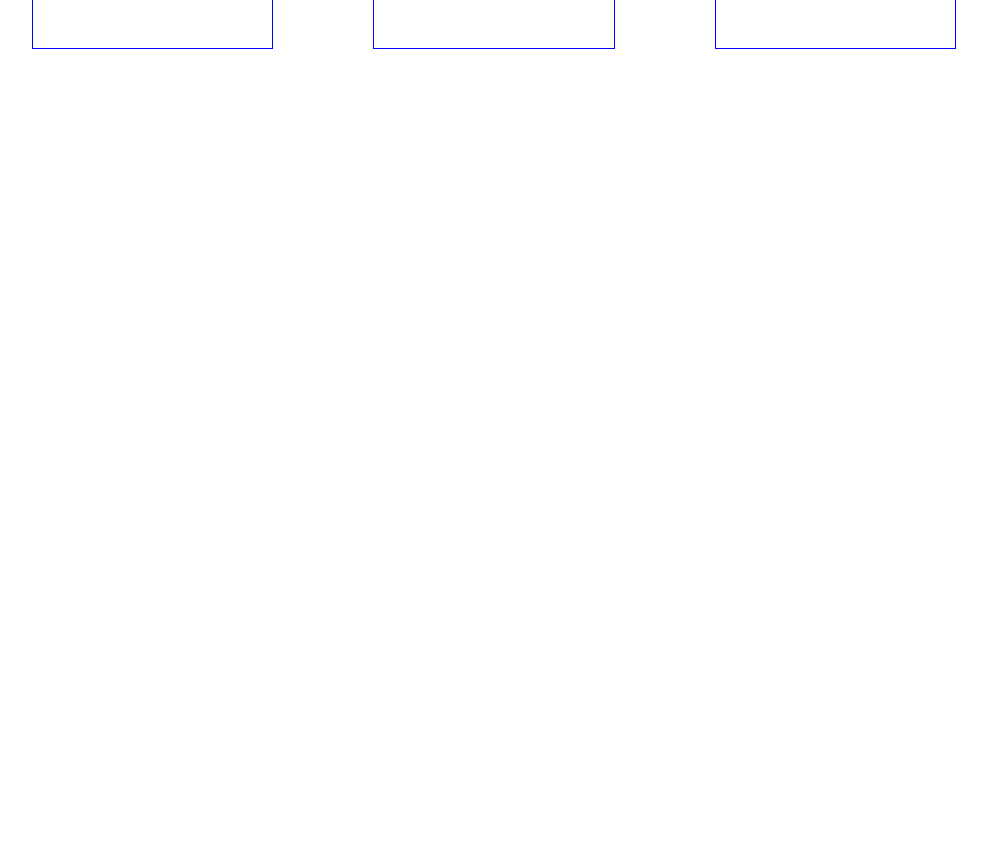
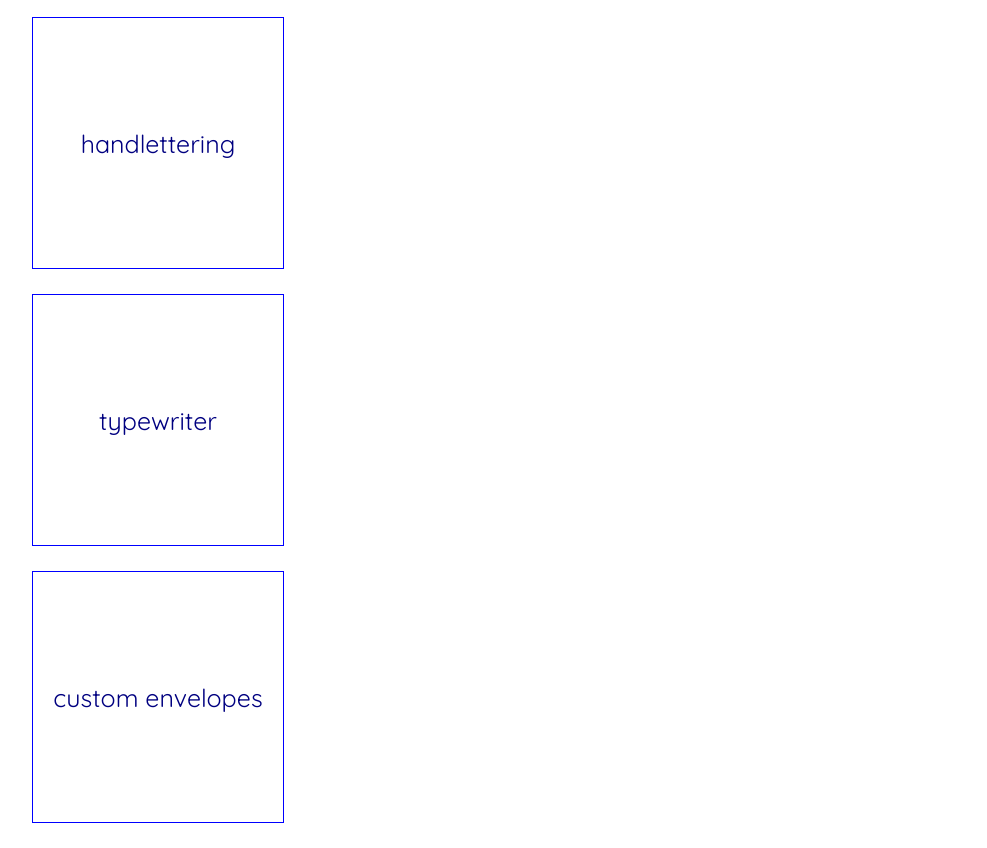
Before and after one commit to victoriarainc/ecommerce, a React (Create React App) app: page /craft in a window 1280 px wide. Shown: the part 360-1208 px from the top of the page, without its empty margins (146-1133 px from the left). Before the commit the page ends 800 px from the top, so only its background shows below. Built offline with nearby package versions, Linux system fonts and the light colour scheme.

Commit message:
created service data and dynamically routed ShowCraft to reflect those changes -item pieces are not displaying on link

```diff
--- a/src/components/Craft.js
+++ b/src/components/Craft.js
@@ -1,15 +1,39 @@
-import React, { Component } from 'react';
+import React, {Component} from 'react';
+import '../styles/App.css';
+
+import {data} from '../data.js';
+
+import {NavLink} from 'react-router-dom';
 
 export default class Craft extends Component {
   constructor(props) {
     super(props);
+
+    let match = this.props.match;
+    console.log(match);
   }
+
   render() {
+
+    let services = []
+    data.forEach((item) => {
+      if (services.indexOf(item.service) === -1) {
+        services.push(item.service);
+      }
+    });
+
+    let service_links = services.map((item) => {
+      return (
+        <div key={item} className="link shop">
+          <NavLink to={`/shop/${item}`}>{item}</NavLink>
+        </div>
+      )
+    });
+    console.log(service_links);
+
     return (
-      <div className="categories">
-        <div className="link craft">handlettering</div>
-        <div className="link craft">typewriter</div>
-        <div className="link craft">custom envelopes</div>
+      <div>
+        {service_links}
       </div>
     );
   }
--- a/src/components/ShowCraft.js
+++ b/src/components/ShowCraft.js
@@ -1,19 +1,36 @@
+
 import React, { Component } from 'react';
+import { data } from '../data';
 
 export default class ShowPost extends Component {
   constructor(props) {
     super(props);
   }
+    render() {
 
-  render() {
-        return (
-          <div className="post">
-          <h1>Craft Services</h1>
-            {// <h1>{this.state.title}</h1>
-            // <h3>{this.state.description}</h3>
-            // <p>{this.state.gallery}</p>
-            }
-          </div>
-        )
-      }
-}
+      let match = this.props.match;
+      let service = match.params.id;
+
+      let items = data.map((item) => {
+        if (item.service === service) {
+          return (
+            <div className="shopResult" key={item.id}>
+              <img className="shopImg" src={item.img} />
+              <div className="shopDesc">
+              <p className="cost">{item.price}</p>
+              <p className="desc">{item.description}</p>
+              </div>
+            </div>
+          )
+        } else {
+          return null;
+        }
+      })
+
+      return (
+        <div>
+        {items}
+        </div>
+      );
+    }
+  }
--- a/src/data.js
+++ b/src/data.js
@@ -69,6 +69,27 @@ let data = [
     "price": "$2",
     "description": "A2 and A6 sizes available.",
     "img": "https://scontent-iad3-1.xx.fbcdn.net/v/t1.0-9/21270971_1298686413573159_3509833774559368329_n.jpg?oh=ac940187ccce2727beadc5217ce93fc8&oe=5A1AFF06"
+  }, {
+    "service": 'handlettering',
+    "id": "11",
+    "type": "custom",
+    "price": "$2 per card",
+    "description": "Small letter sized comes with recycled trifold letter piece.",
+    "img": "https://scontent-iad3-1.xx.fbcdn.net/v/t1.0-9/21270971_1298686413573159_3509833774559368329_n.jpg?oh=ac940187ccce2727beadc5217ce93fc8&oe=5A1AFF06"
+  }, {
+    "service": 'typewriter',
+    "id": "12",
+    "type": "custom",
+    "price": "$5 per card",
+    "description": "4bar and A2 available.",
+    "img": "https://scontent-iad3-1.xx.fbcdn.net/v/t1.0-9/21270971_1298686413573159_3509833774559368329_n.jpg?oh=ac940187ccce2727beadc5217ce93fc8&oe=5A1AFF06"
+  }, {
+    "service": 'custom envelopes',
+    "id": "13",
+    "type": "custom",
+    "price": "prices vary",
+    "description": "4bar, A2 and A6 sizes available.",
+    "img": "https://scontent-iad3-1.xx.fbcdn.net/v/t1.0-9/21270971_1298686413573159_3509833774559368329_n.jpg?oh=ac940187ccce2727beadc5217ce93fc8&oe=5A1AFF06"
   }
 
 ]
--- a/src/styles/App.css
+++ b/src/styles/App.css
@@ -101,10 +101,6 @@ img {
   margin-left: 2em;
 }
 
-.shopImg {
-  height: 150px;
-  width: 150px;
-}
 /*------- about ---------*/
 
 .about {
```
Also changed, not shown: src/components/Shop.js (+0 -23 lines), src/components/ShowShop.js (+0 -11 lines).
